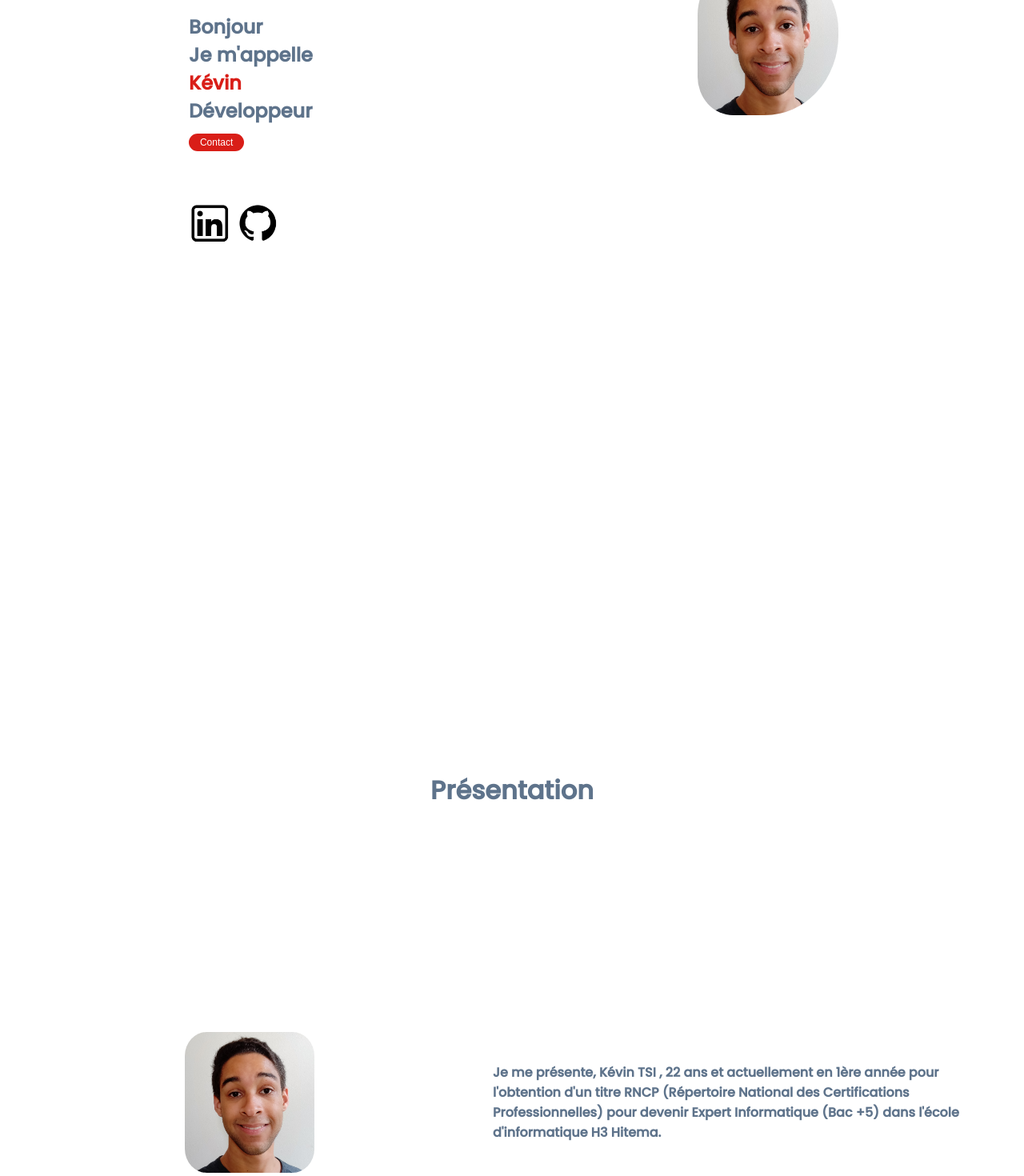
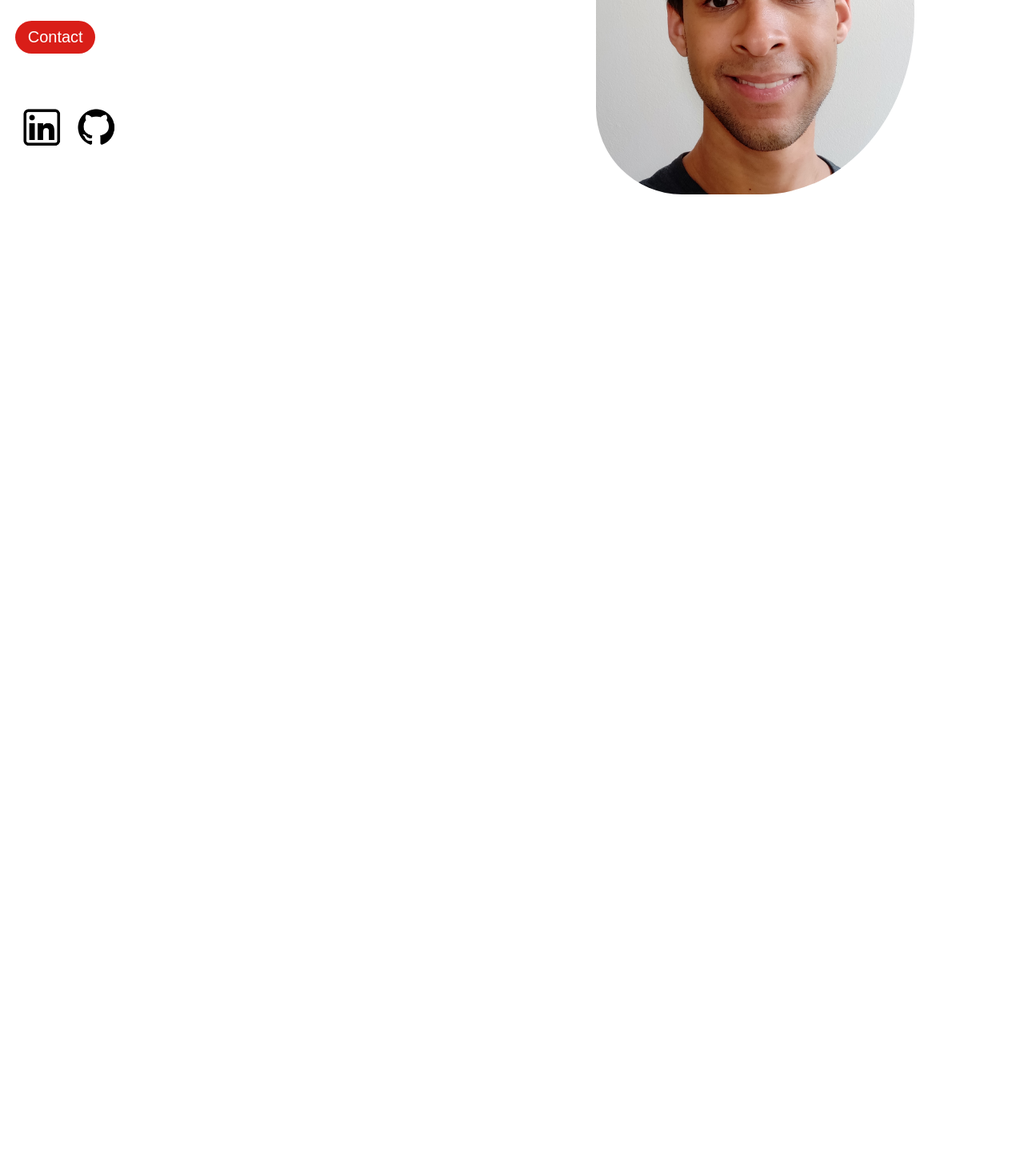
Before and after one commit to kevintsi/my-portfolio, a React (Create React App) app: page / in a window 1280 px wide. Shown: the part 560-2030 px from the top of the page at 80% size. Built offline with nearby package versions, Linux system fonts and the light colour scheme.

Commit message:
Responsive WIP

```diff
--- a/src/App.js
+++ b/src/App.js
@@ -3,7 +3,6 @@ import NavBar from './components/NavBar/NavBar';
 import {
   BrowserRouter as Router,
 } from "react-router-dom";
-import Routes from './components/Routes/Routes';
 import React, { createContext, useState } from "react";
 import Aboutme from './components/Aboutme/Aboutme';
 import Home from './components/Home/Home';
--- a/src/components/Aboutme/Aboutme.css
+++ b/src/components/Aboutme/Aboutme.css
@@ -30,13 +30,6 @@ h1 {
   margin-top: 30px;
 }
 
-.introduction-container div {
-  display: flex;
-  justify-content: center;
-  align-items: center;
-  height: 100%;
-}
-
 .cursus-container {
   display: flex;
   flex-direction: column;
@@ -67,20 +60,10 @@ h1 {
   margin-left: -3px;
 }
 
-.about-me-right {
-  text-align: left;
+.introduction {
   font-weight: bold;
-  width: 50%;
-  padding-left: 1em;
-}
-
-.about-me-right p {
-  font-size: 0.8em;
-}
-
-.about-me-left {
+  padding: 10.2%;
   text-align: center;
-  width: 45%;
 }
 
 /* Place the container to the left */
--- a/src/components/Aboutme/Aboutme.js
+++ b/src/components/Aboutme/Aboutme.js
@@ -21,15 +21,10 @@ const Aboutme = () => {
         // <div className="about-me-container" id="about-me">
         <div className="introduction-container" id="about-me">
             <h1>Présentation</h1>
-            <div>
-                <div className="about-me-left">
-                    <div><img src="images/Photo_cv.jpg" alt="Photo CV" /></div>
-                </div>
-                <div className="about-me-right">
-                    <div>
-                        {translation[language].introduction}
-                    </div>
-                </div>
+            <div className="introduction">
+                <p>
+                    {translation[language].introduction}
+                </p>
             </div>
             {/* <div className="cursus-container">
                 <h2>Cursus Scolaire</h2>
--- a/src/components/Home/Home.css
+++ b/src/components/Home/Home.css
@@ -1,23 +1,38 @@
 .home-container {
   height: 90%;
   width: 100%;
-  display: flex;
-  flex-direction: row;
-  align-items: flex-start;
+  display: grid;
+  grid-template-rows: 35% 1fr 1fr;
+  grid-template-columns: 1fr 1fr;
   padding-top: 40%;
-  padding-bottom: 39%;
+  padding-bottom: 70%;
 }
 
-.brief-introduction-container div {
-  padding-left: 13%;
-  font-size: 1.5em;
+.brief-introduction-container {
+  padding-bottom: 20%;
+  font-size: 2em;
+  display: flex;
+  flex-direction: column;
   font-family: "Poppins", sans-serif;
+  align-items: center;
   font-weight: 700;
-  text-align: left;
+  grid-row: 1;
+  grid-column: 1/3;
+  width: 100%;
+}
+
+.brief-introduction-container:nth-last-child() {
+  width: 74%;
+  display: flex;
+  align-items: center;
+  height: 100%;
+  justify-content: center;
+  padding-top: 21px;
 }
 
 .photo-cv {
-  height: 12em;
+  padding-right: 9%;
+  height: 20em;
   border-radius: 35% 45% 52% 25%;
 }
 
@@ -52,9 +67,9 @@
 }
 
 .contact-button {
-  width: 35%;
+  width: 5em;
+  padding: 9%;
   font-size: 0.5em;
-  padding: 2%;
   background: #d91e18;
   color: rgb(255, 255, 255);
   cursor: pointer;
@@ -63,10 +78,13 @@
 
 .social-network-container {
   display: flex;
-  flex-direction: row;
-  justify-content: flex-start;
+  flex-direction: column;
+  grid-column: 1;
+  grid-row: 2/4;
+  justify-content: center;
+  height: 100%;
   align-items: center;
-  padding-top: 20%;
+  width: 100%;
 }
 
 .social-network-container > div {
@@ -77,8 +95,10 @@
 
 .contact-button-container {
   margin-bottom: 8%;
-  margin-top: 5%;
+  margin-top: 35%;
   display: flex;
+  align-items: center;
+  justify-content: center;
 }
 
 .contact-button {
@@ -115,3 +135,48 @@
     brightness(93%) contrast(112%);
   cursor: pointer;
 }
+
+.photo-container {
+  display: flex;
+  align-items: center;
+  justify-content: center;
+  grid-column: 2;
+  grid-row: 2/4;
+  width: 100%;
+}
+
+@media screen and (min-width: 768px) {
+  .home-container {
+    padding-top: 29%;
+    grid-template-rows: 1fr 1fr;
+    grid-template-columns: 1fr 1fr;
+  }
+
+  .brief-introduction-container {
+    grid-row: 1;
+    padding-bottom: 9%;
+    grid-column: 1;
+    font-size: 2.5em;
+    align-items: flex-start;
+    padding-left: 3%;
+  }
+
+  .social-network-container {
+    padding-left: 4%;
+    flex-direction: row;
+    grid-row: 2;
+    justify-content: flex-start;
+    align-items: flex-start;
+  }
+
+  .photo-container {
+    align-items: flex-start;
+    justify-content: center;
+    grid-row: 1/3;
+  }
+
+  .photo-cv {
+    height: 27em;
+    padding-right: 5%;
+  }
+}
--- a/src/components/Home/Home.js
+++ b/src/components/Home/Home.js
@@ -22,19 +22,25 @@ const Home = () => {
 
     return (
         <div className="home-container" id="home">
-            <div className="home-left">
-                <div className="brief-introduction-container">
+            {/* <div className="home-left"> */}
+            <div className="brief-introduction-container">
+                <div>
                     <div>{translation[language].intro_first_part}</div>
                     <div>{translation[language].intro_second_part}<strong style={{ color: "#D91E18" }}>Kévin</strong></div>
                     <div>{translation[language].intro_last_part}</div>
+                </div>
+                <div>
                     <NavHashLink smooth className="contact-button-link" to="/#contact"><div className="contact-button-container"><input className="contact-button" type="button" value="Contact" /></div></NavHashLink>
-                    <div className="social-network-container">
-                        <div><img src="/images/linkedIn.png" alt="LinkedIn" /></div>
-                        <div><img src="/images/github.png" alt="Github" /></div>
-                    </div>
                 </div>
             </div>
-            <div className="home-right"><div><img className="photo-cv" src="images/Photo_cv.jpg" alt="Photo CV" /></div></div>
+            <div className="social-network-container">
+                <div><img src="/images/linkedIn.png" alt="LinkedIn" /></div>
+                <div><img src="/images/github.png" alt="Github" /></div>
+            </div>
+            {/* </div> */}
+            {/* <div className="home-right"> */}
+            <div className="photo-container"><img className="photo-cv" src="images/Photo_cv.jpg" alt="Photo CV" /></div>
+            {/* </div> */}
         </div>
     )
 }
--- a/src/components/NavBar/NavBar.css
+++ b/src/components/NavBar/NavBar.css
@@ -96,6 +96,9 @@
   font-size: medium;
   font-family: "Poppins", sans-serif;
   display: flex;
+  flex-direction: row;
+  justify-content: flex-start;
+  align-items: center;
   box-shadow: 0px -2px 5px black;
   top: 0;
   background-color: #ffffff;
@@ -135,7 +138,7 @@
   background-color: rgba(255, 255, 255, 0.5);
 }
 .menu-mobile-hidden {
-  top: -104%;
+  top: -150%;
 }
 
 .menu-mobile li {
@@ -153,3 +156,28 @@
 .menu-mobile ul a {
   text-decoration: none;
 }
+
+@media screen and (min-width: 768px) {
+  .menu-mobile {
+    font-size: 1.5em;
+  }
+
+  .menu-mobile ul li {
+    padding: 10%;
+    text-align: center;
+  }
+
+  .menu-mobile ul {
+    width: 65%;
+  }
+}
+
+@media screen and (min-width: 988px) {
+  .nav-mobile {
+    display: none;
+  }
+
+  .nav-container {
+    display: flex;
+  }
+}
--- a/src/components/NavBar/useHideOnScroll.js
+++ b/src/components/NavBar/useHideOnScroll.js
@@ -1,4 +1,4 @@
-import React, { useState, useEffect } from "react";
+import { useState, useEffect } from "react";
 
 const useHideOnScrolled = () => {
   let lastScrollTop = 0;
```
Also changed, not shown: 1 other file (tests, documents, lock files or other folders).
